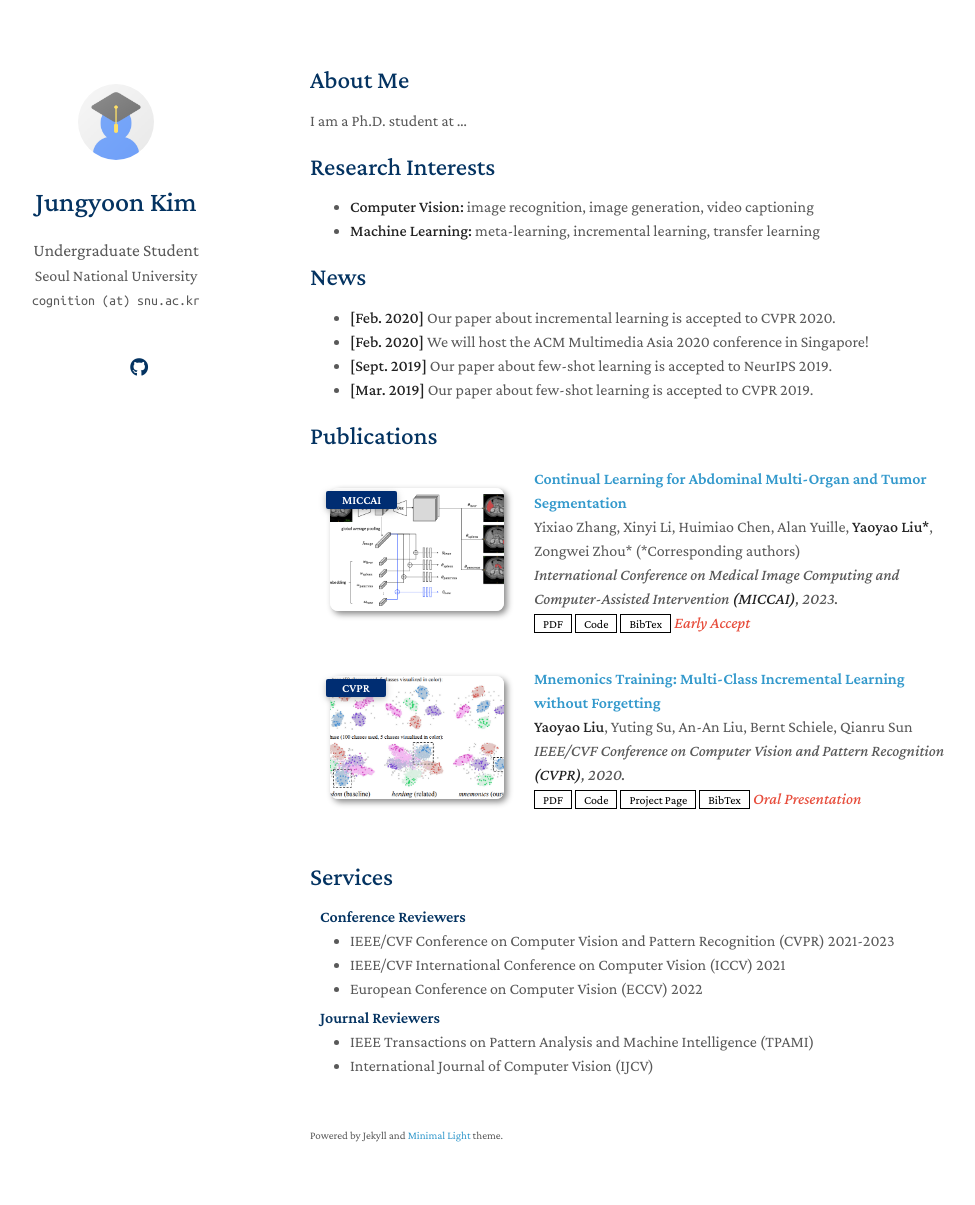
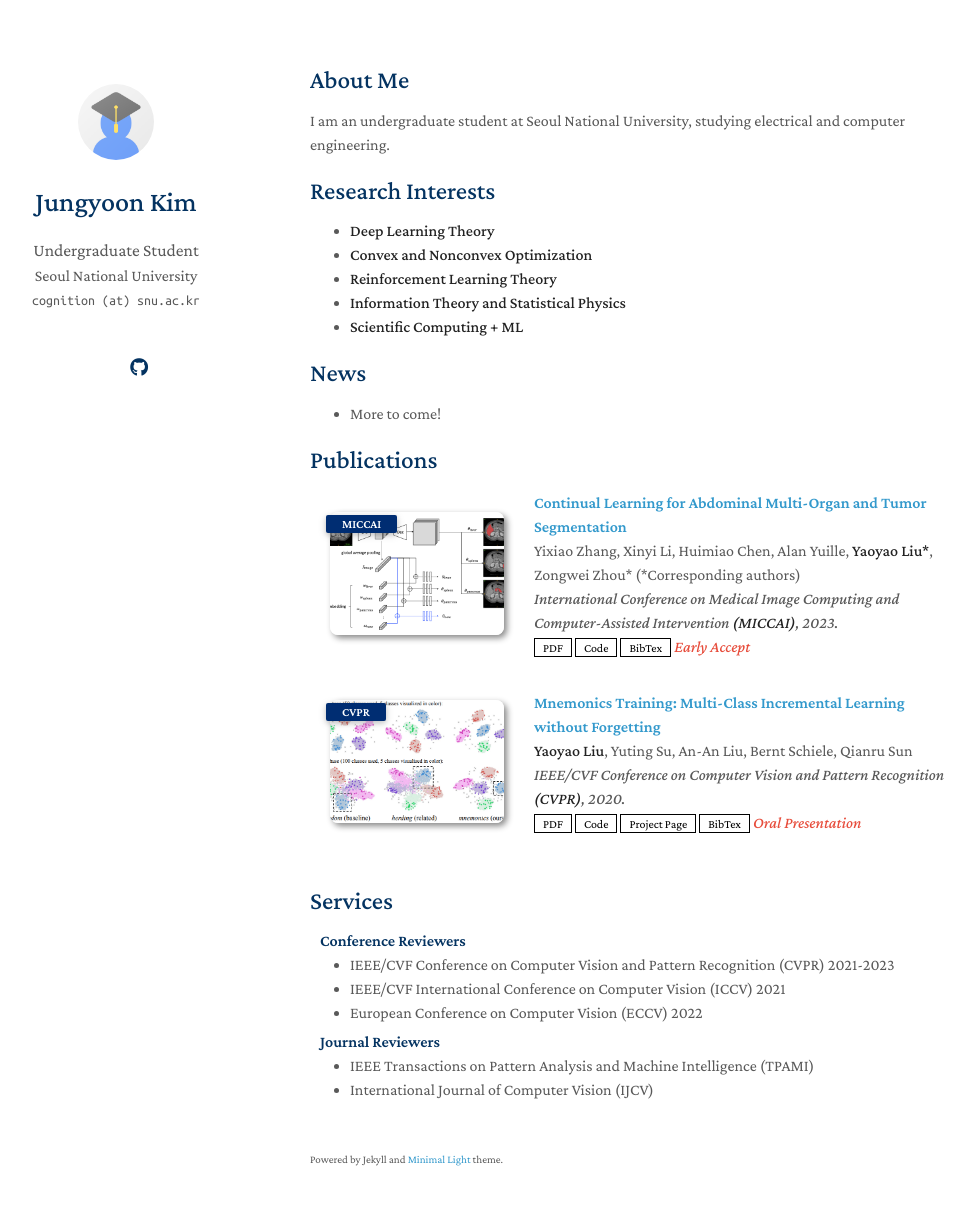
Before and after one commit to cogniti0n/cogniti0n.github.io, a Jekyll site: the page built from index.md, in a window 1280 px wide and 1240 px high. Shown: the top 1205 px of the window, without its empty margins (160-1135 px from the left). Built offline with Jekyll 4.4.1, drawn with Linux system fonts in a browser that asks for light colours; a style sheet for code colours, icons or effects is not loaded; our own code applies the rules of GitHub Pages for plain Markdown files.

Commit message:
Revise personal details and research interests
Updated personal information and research interests.

```diff
--- a/index.md
+++ b/index.md
@@ -4,19 +4,19 @@ layout: homepage
 
 ## About Me
 
-I am a Ph.D. student at ...
+I am an undergraduate student at Seoul National University, studying electrical and computer engineering.
 
 ## Research Interests
 
-- **Computer Vision:** image recognition, image generation, video captioning
-- **Machine Learning:** meta-learning, incremental learning, transfer learning
+- **Deep Learning Theory**
+- **Convex and Nonconvex Optimization**
+- **Reinforcement Learning Theory**
+- **Information Theory and Statistical Physics**
+- **Scientific Computing + ML**
 
 ## News
 
-- **[Feb. 2020]** Our paper about incremental learning is accepted to CVPR 2020.
-- **[Feb. 2020]** We will host the ACM Multimedia Asia 2020 conference in Singapore!
-- **[Sept. 2019]** Our paper about few-shot learning is accepted to NeurIPS 2019.
-- **[Mar. 2019]** Our paper about few-shot learning is accepted to CVPR 2019.
+- More to come!
 
 {% include_relative _includes/publications.md %}
 
```
